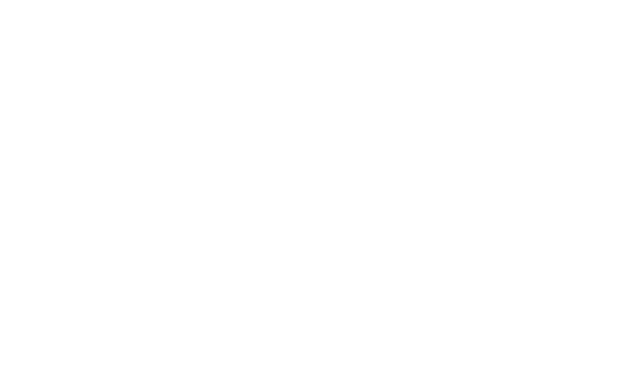
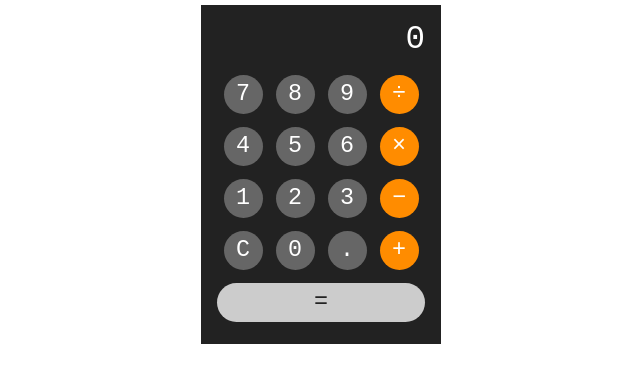
Before and after one commit to gesmirshyti/Predict-the-output, a plain HTML site: page index.html in a window 1280 px wide. Shown: the whole page, without its empty margins (319-959 px from the left). Drawn offline with Linux system fonts and the light colour scheme.

Commit message:
Calculator

```diff
--- a/index.html
+++ b/index.html
@@ -4,8 +4,39 @@
     <meta charset="UTF-8">
     <meta name="viewport" content="width=device-width, initial-scale=1.0">
     <title>Document</title>
+    <link rel="stylesheet" href="style.css">
 </head>
 <body>
-
+    <div id="calculator">
+        <div id="display">0</div>
+        <div class="row">
+          <button onclick="press(7);">7</button>
+          <button onclick="press(8);">8</button>
+          <button onclick="press(9);">9</button>
+          <button class="operator" onclick="setOP('/');">÷</button>
+        </div>
+        <div class="row">
+          <button onclick="press(4);">4</button>
+          <button onclick="press(5);">5</button>
+          <button onclick="press(6);">6</button>
+          <button class="operator" onclick="setOP('*');">×</button>
+        </div>
+        <div class="row">
+          <button onclick="press(1);">1</button>
+          <button onclick="press(2);">2</button>
+          <button onclick="press(3);">3</button>
+          <button class="operator" onclick="setOP('-');">−</button>
+        </div>
+        <div class="row">
+          <button onclick="clr();">C</button>
+          <button onclick="press(0);">0</button>
+          <button onclick="press('.');">.</button>
+          <button class="operator" onclick="setOP('+');">+</button>
+        </div>
+        <div class="row">
+          <button id="equals" onclick="calculate()">=</div>
+        </div>
+      <div>
+      <script src="script.js"></script>
 </body>
 </html>
--- a/script.js
+++ b/script.js
@@ -1,67 +1,51 @@
-function alwaysHungry(arr) {
-    if (arr.includes("food")) {
-        console.log("yummy".repeat(arr.filter(item => item === "food").length));
+let currentNumber = "0";
+let operator = null;
+let prevNumber = null;
+
+function press(num) {
+    if (currentNumber === "0" || currentNumber === null) {
+        currentNumber = num.toString();
     } else {
-        console.log("I'm hungry");
+        currentNumber += num.toString();
+    }
+    updateDisplay();
+}
+
+function setOP(op) {
+    operator = op;
+    prevNumber = currentNumber;
+    currentNumber = null;
+}
+
+function calculate() {
+    if (prevNumber !== null && operator !== null && currentNumber !== null) {
+        switch (operator) {
+            case '+':
+                currentNumber = (parseFloat(prevNumber) + parseFloat(currentNumber)).toString();
+                break;
+            case '-':
+                currentNumber = (parseFloat(prevNumber) - parseFloat(currentNumber)).toString();
+                break;
+            case '*':
+                currentNumber = (parseFloat(prevNumber) * parseFloat(currentNumber)).toString();
+                break;
+            case '/':
+                currentNumber = (parseFloat(prevNumber) / parseFloat(currentNumber)).toString();
+                break;
+        }
+        operator = null;
+        prevNumber = null;
+        updateDisplay();
     }
 }
 
-
-alwaysHungry([3.14, "food", "pie", true, "food"]);
-// this should console log "yummy", "yummy"
-alwaysHungry([4, 1, 5, 7, 2]);
-// this should console log "I'm hungry"
-
-
-function highPass(arr, cutoff) {
-    var filteredArr = arr.filter(item => item > cutoff);
-    // your code here
-    return filteredArr;
-}
-var result = highPass([6, 8, 3, 10, -2, 5, 9], 5);
-console.log(result); // we expect back [6, 8, 10, 9]
-
-
-
-function betterThanAverage(arr) {
-    var sum = 0;
-    for (var i = 0; i < arr.length; i++) {
-        sum += arr[i];
-    }
-    var average = sum / arr.length;
-    // calculate the average
-    var count = 0
-    // count how many values are greated than the average
-    for (let j = 0; j < arr.length; j++) {
-        if (arr[j] > average) {
-            count++
-        }
-
-    }
-    return count;
-}
-var result = betterThanAverage([6, 8, 3, 10, -2, 5, 9]);
-console.log(result); // we expect back 4
-
-
-function reverse(arr) {
-    return arr.reverse();
+function clr() {
+    currentNumber = "0";
+    operator = null;
+    prevNumber = null;
+    updateDisplay();
 }
 
-var result = reverse(["a", "b", "c", "d", "e"]);
-console.log(result); // Output: ["e", "d", "c", "b", "a"]
-
-
-function fibonacciArray(n) {
-    var fibArr = [0, 1];
-
-    for (var i = 2; i < n; i++) {
-        var nextFib = fibArr[i - 1] + fibArr[i - 2];
-        fibArr.push(nextFib);
-    }
-
-    return fibArr;
+function updateDisplay() {
+    document.getElementById("display").textContent = currentNumber;
 }
-
-var result = fibonacciArray(10);
-console.log(result); // Output: [0, 1, 1, 2, 3, 5, 8, 13, 21, 34]
--- /dev/null
+++ b/style.css
@@ -0,0 +1,66 @@
+* {
+    margin: 0;
+    padding: 0;
+    font-family: monospace;
+  }
+
+  #calculator {
+    background-color: #222;
+    width: 208px;
+    padding: 16px;
+    margin: 0 auto;
+    position: relative;
+    top: 5px;
+  }
+
+  #display {
+    color: #fff;
+    font-size: 2.5rem;
+    text-align: right;
+    margin-bottom: 10px;
+    width: 100%;
+    white-space: nowrap;
+    text-overflow: ellipsis;
+    overflow: hidden;
+  }
+
+  .row {
+    height: 4rem;
+    display: flex;
+    justify-content: space-around;
+    align-items: center;
+  }
+
+  button {
+    font-size: 1.8rem;
+    width: 3rem;
+    height: 3rem;
+    border-radius: 50%;
+    background-color: #666;
+    color: #fff;
+    border: none;
+    cursor: pointer;
+  }
+
+  button:active {
+    background-color: #999;
+  }
+
+  .operator {
+    background-color: darkorange;
+  }
+
+  .operator:active {
+    background-color: orange;
+  }
+
+  #equals {
+    width: 100%;
+    border-radius: 1.5rem;
+    background-color: #ccc;
+    color: #222;
+  }
+
+  #equals:active {
+    background-color: #eee;
+  }
```
